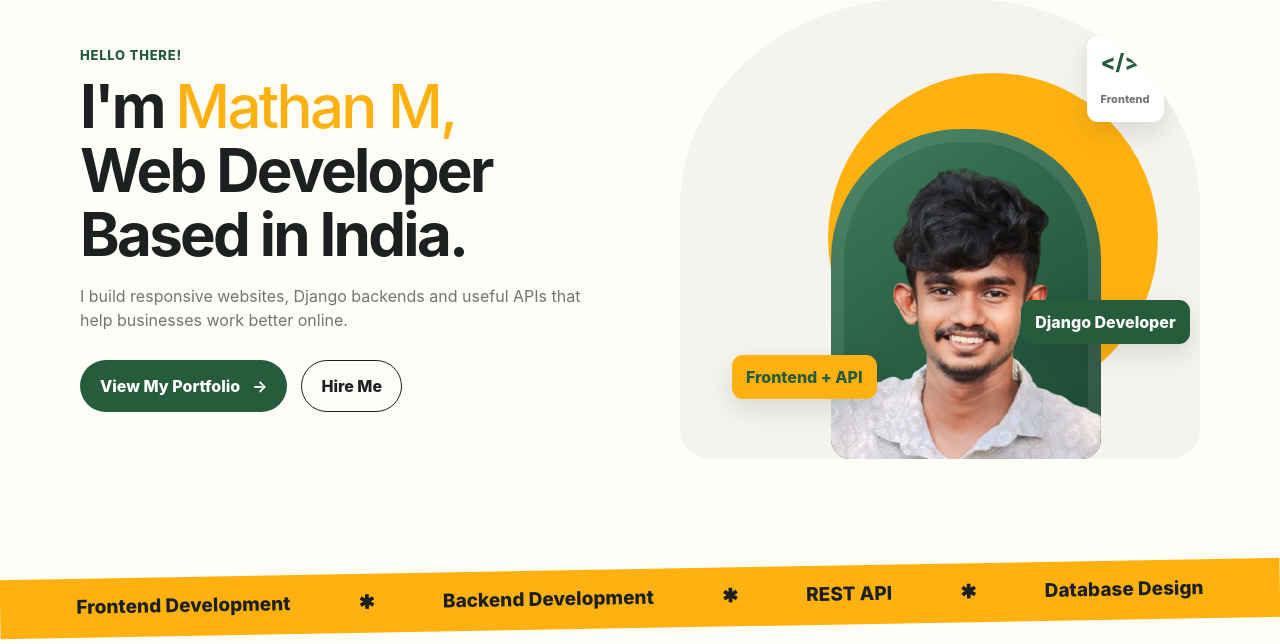
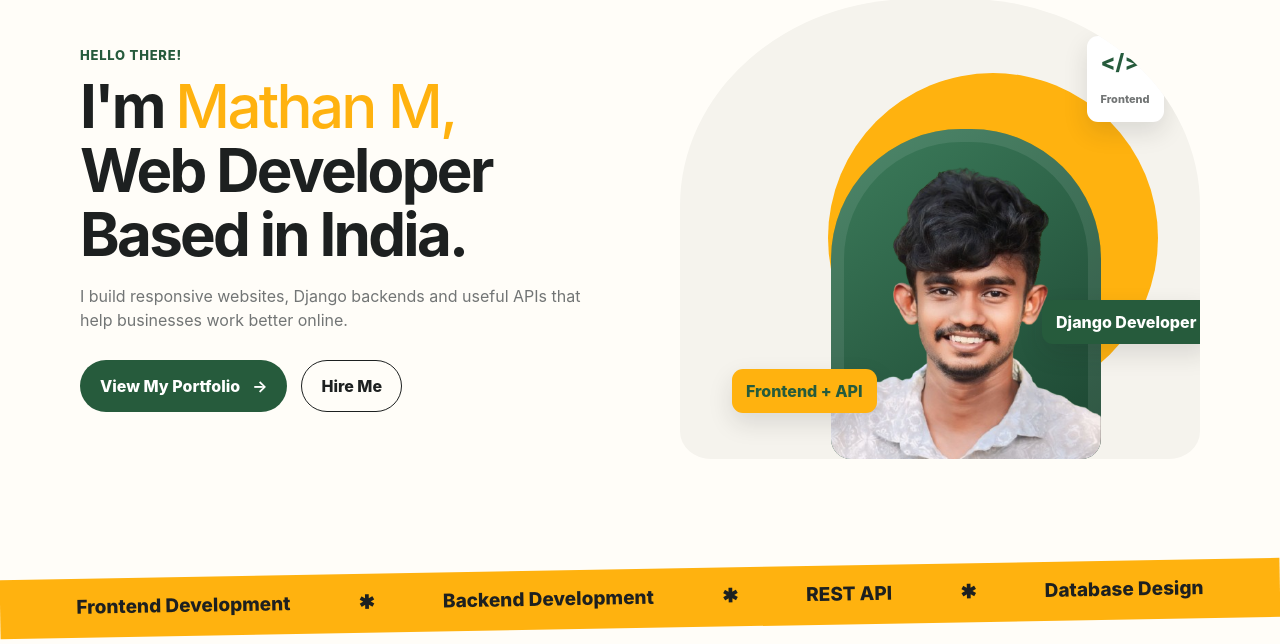
Before and after one commit to mathan003/My-Portfolio, a Django app: page / in a window 1280 px wide. Shown: the part 175-819 px from the top of the page. Run offline with Django 5.2, Linux system fonts and the light colour scheme; data that the repository does not hold is empty.

Commit message:
photo update

```diff
--- a/portfolio/static/portfolio/css/style.css
+++ b/portfolio/static/portfolio/css/style.css
@@ -211,14 +211,14 @@ nav a:hover{
     color:var(--muted)
 }
 .tag.one{
-    right:2%;
+    right:-2%;
     bottom:25%;
     background:var(--green);
     color:white
 }
 .tag.two{
     left:10%;
-    bottom:13%;
+    bottom:10%;
     background:var(--yellow)
 }
 .ticker{
```
